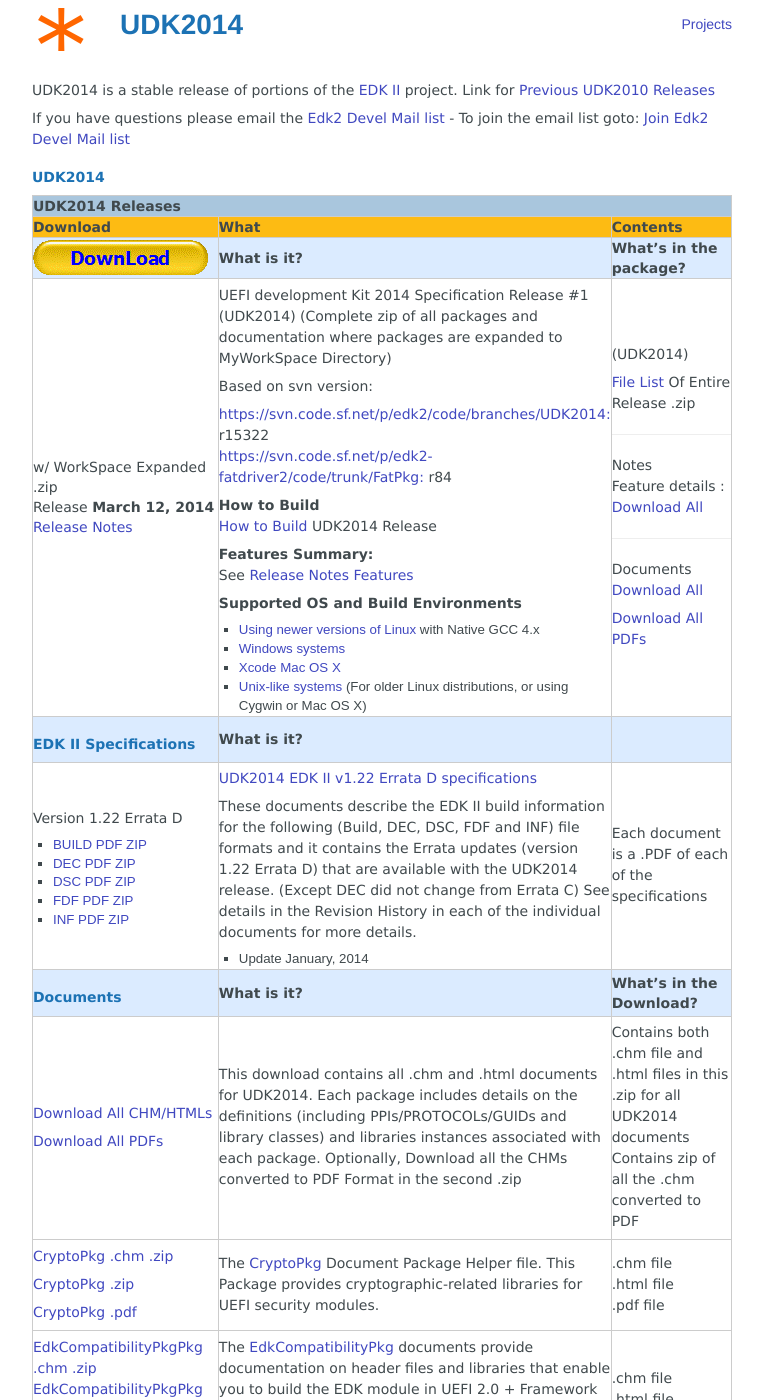
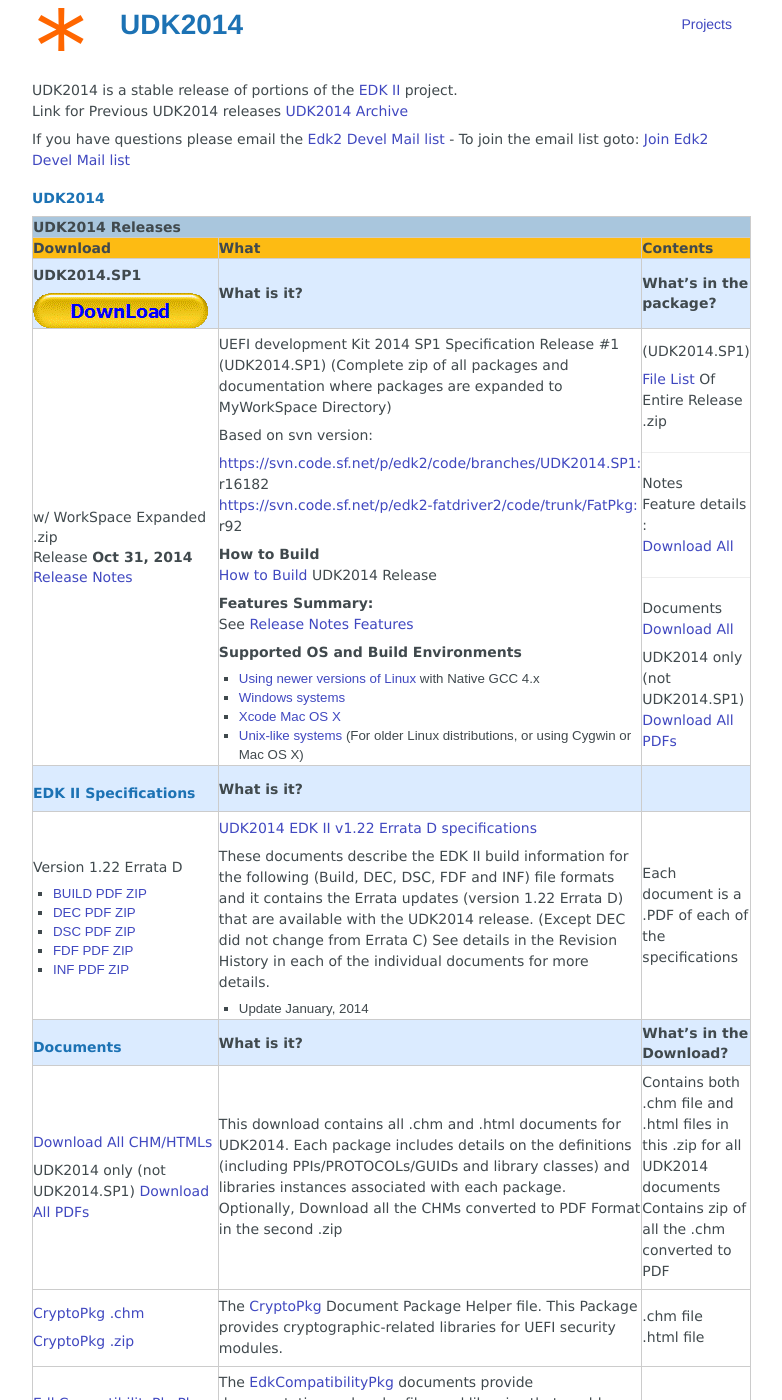
Before and after one commit to tianocore/tianocore.github.io, a Jekyll site: the page built from udk2014/index.md, in a window 1280 px wide and 1400 px high. Shown: the whole window, without its empty margins (258-1040 px from the left). Built offline with Jekyll 4.4.1, drawn with Linux system fonts in a browser that asks for light colours; nearby versions of some CDN libraries; some of the changed text lies outside the part shown.

Commit message:
Update for UDK2014.SP1

```diff
--- a/udk2014/index.md
+++ b/udk2014/index.md
@@ -6,7 +6,8 @@ redirect_from: "/udk2014.html"
 {% include site-links.md %}
 
 UDK2014 is a stable release of portions of the [EDK II] project.
-Link for [Previous UDK2010 Releases]({{wiki}}/Previous_UDK2010_Releases)
+<br>
+Link for  Previous UDK2014 releases <a href="http://tianocore.github.io/udk2014/Archive/">UDK2014 Archive</a>
 
 If you have questions please email the [Edk2 Devel Mail list](mailto:edk2-devel@lists.sourceforge.net?subject=UDK2014%20Question) - To join the email list goto: [Join Edk2 Devel Mail list](http://lists.sourceforge.net/lists/listinfo/edk2-devel)
 
@@ -25,7 +26,8 @@ If you have questions please email the [Edk2 Devel Mail list](mailto:edk2-devel@
 
   <tr>
     <th>
-      <a href="https://sourceforge.net/projects/edk2/files/UDK2014_Releases/UDK2014/UDK2014.Complete.MyWorkSpace.zip/download">
+     <p><b>UDK2014.SP1</b></p>
+      <a href="https://sourceforge.net/projects/edk2/files/UDK2014_Releases/UDK2014.SP1/UDK2014.SP1.Complete.MyWorkSpace.zip/download">
       <img src="https://raw.githubusercontent.com/tianocore/tianocore.github.io/master/images/DownLoad-button.gif" /></a>
     </th>
     <th> What is it? </th>
@@ -35,18 +37,18 @@ If you have questions please email the [Edk2 Devel Mail list](mailto:edk2-devel@
   <tr>
     <td>
       w/ WorkSpace Expanded .zip<br/>
-      Release <b>March 12, 2014</b><br/>
-      <a href="{{edk2files}}/UDK2014_Releases/UDK2014/UDK2014-ReleaseNotes-MyWorkSpace.txt/download">Release Notes</a>
+      Release <b>Oct 31, 2014</b><br/>
+      <a href="{{edk2files}}/UDK2014_Releases/UDK2014.SP1/UDK2014.SP1-ReleaseNotes-MyWorkSpace.txt/download">Release Notes</a>
     </td>
     <td>
-      <p>UEFI development Kit 2014 Specification Release #1 (UDK2014) (Complete zip of all packages and documentation where packages are expanded to MyWorkSpace Directory)<br/></p>
+      <p>UEFI development Kit 2014 SP1 Specification Release #1 (UDK2014.SP1) (Complete zip of all packages and documentation where packages are expanded to MyWorkSpace Directory)<br/></p>
       <p>Based on svn version:<br/></p>
-      <p><a class="externallink" href="https://svn.code.sf.net/p/edk2/code/branches/UDK2014:" rel="nofollow" title="https://svn.code.sf.net/p/edk2/code/branches/UDK2014:">https://svn.code.sf.net/p/edk2/code/branches/UDK2014:</a> r15322<br/>
-      <a class="externallink" href="https://svn.code.sf.net/p/edk2-fatdriver2/code/trunk/FatPkg:" rel="nofollow" title="https://svn.code.sf.net/p/edk2-fatdriver2/code/trunk/FatPkg:">https://svn.code.sf.net/p/edk2-fatdriver2/code/trunk/FatPkg:</a> r84<br/></p>
+      <p><a class="externallink" href="https://svn.code.sf.net/p/edk2/code/branches/UDK2014.SP1:" rel="nofollow" title="https://svn.code.sf.net/p/edk2/code/branches/UDK2014.SP1:">https://svn.code.sf.net/p/edk2/code/branches/UDK2014.SP1:</a> r16182<br/>
+      <a class="externallink" href="https://svn.code.sf.net/p/edk2-fatdriver2/code/trunk/FatPkg:" rel="nofollow" title="https://svn.code.sf.net/p/edk2-fatdriver2/code/trunk/FatPkg:">https://svn.code.sf.net/p/edk2-fatdriver2/code/trunk/FatPkg:</a> r92<br/></p>
       <p><b>How to Build</b><br/>
       <a href="{{wiki}}/UDK2014_How-to-Build" title="UDK2014_How-to-Build">How to Build</a> UDK2014 Release<br/></p>
       <p><b>Features Summary:</b><br/>
-      See <a class="externallink" href="{{edk2files}}/UDK2014_Releases/UDK2014/UDK2014-Features.txt/download" rel="nofollow" title="{{edk2files}}/UDK2014_Releases/UDK2014/UDK2014-Features.txt/download">Release Notes Features</a><br/></p>
+      See <a class="externallink" href="{{edk2files}}/UDK2014_Releases/UDK2014.SP1/UDK2014.SP1-Features.txt/download" rel="nofollow" title="{{edk2files}}/UDK2014_Releases/UDK2014.SP1/UDK2014.SP1-Features.txt/download">Release Notes Features</a><br/></p>
       <p><b>Supported OS and Build Environments</b></p>
 
       <ul>
@@ -56,15 +58,16 @@ If you have questions please email the [Edk2 Devel Mail list](mailto:edk2-devel@
         <li><a href="{{wiki}}/Unix-like_systems" title="Unix-like systems">Unix-like systems</a> (For older Linux distributions, or using Cygwin or Mac OS X)</li></ul>
     </td>
     <td>
-      <p>(UDK2014)<br/></p>
-      <p><a class="externallink" href="{{edk2files}}/UDK2014_Releases/UDK2014/UDK2014-FilesList.txt/download" rel="nofollow" title="{{edk2files}}/UDK2014_Releases/UDK2014/UDK2014-FilesList.txt/download">File List</a>
+      <p>(UDK2014.SP1)<br/></p>
+      <p><a class="externallink" href="{{edk2files}}/UDK2014_Releases/UDK2014.SP1/UDK2014.SP1-FilesList.txt/download" rel="nofollow" title="{{edk2files}}/UDK2014_Releases/UDK2014.SP1/UDK2014.SP1-FilesList.txt/download">File List</a>
       Of Entire Release .zip </p><hr/>
       <p>Notes<br/>
       Feature details : <br/>
-      <a class="externallink" href="{{edk2files}}/UDK2014_Releases/UDK2014/UDK2014.Notes.zip/download" rel="nofollow" title="{{edk2files}}/UDK2014_Releases/UDK2014/UDK2014.Notes.zip/download">Download All</a></p><hr/>
+      <a class="externallink" href="{{edk2files}}/UDK2014_Releases/UDK2014.SP1/UDK2014.SP1.Notes.zip/download" rel="nofollow" title="{{edk2files}}/UDK2014_Releases/UDK2014.SP1/UDK2014.SP1.Notes.zip/download">Download All</a></p><hr/>
       <p>Documents<br/>
-      <a class="externallink" href="{{edk2files}}/UDK2014_Releases/UDK2014/UDK2014.Documents.zip/download" rel="nofollow" title="{{edk2files}}/UDK2014_Releases/UDK2014/UDK2014.Documents.zip/download">Download All</a><br/></p>
-      <p><a class="externallink" href="{{edk2files}}/EDK_II_Libraries/UDK2014/UDK2014_Documents_PDF.zip/download" rel="nofollow" title="{{edk2files}}/EDK_II_Libraries/UDK2014/UDK2014_Documents_PDF.zip/download">Download All PDFs</a><br/></p>
+      <a class="externallink" href="{{edk2files}}/UDK2014_Releases/UDK2014.SP1/UDK2014.SP1.Documents.zip/download" rel="nofollow" title="{{edk2files}}/UDK2014_Releases/UDK2014.SP1/UDK2014.SP1.Documents.zip/download">Download All</a><br/></p>
+      <p> UDK2014 only (not UDK2014.SP1)
+      <a class="externallink" href="{{edk2files}}/EDK_II_Libraries/UDK2014/UDK2014_Documents_PDF.zip/download" rel="nofollow" title="{{edk2files}}/EDK_II_Libraries/UDK2014/UDK2014_Documents_PDF.zip/download">Download All PDFs</a><br/></p>
     </td>
   </tr>
 
@@ -106,8 +109,8 @@ If you have questions please email the [Edk2 Devel Mail list](mailto:edk2-devel@
 
   <tr>
     <td>
-      <p><a class="externallink" href="https://sourceforge.net/projects/edk2/files/UDK2014_Releases/UDK2014/UDK2014.Documents.zip/download" rel="nofollow" title="https://sourceforge.net/projects/edk2/files/UDK2014_Releases/UDK2014/UDK2014.Documents.zip/download">Download All CHM/HTMLs</a></p>
-      <p><a class="externallink" href="{{edk2files}}/EDK_II_Libraries/UDK2014/UDK2014_Documents_PDF.zip/download" rel="nofollow" title="{{edk2files}}/EDK_II_Libraries/UDK2014/UDK2014_Documents_PDF.zip/download">Download All PDFs</a></p>
+      <p><a class="externallink" href="https://sourceforge.net/projects/edk2/files/UDK2014_Releases/UDK2014.SP1/UDK2014.SP1.Documents.zip/download" rel="nofollow" title="https://sourceforge.net/projects/edk2/files/UDK2014_Releases/UDK2014.SP1/UDK2014.SP1.Documents.zip/download">Download All CHM/HTMLs</a></p>
+      <p> UDK2014 only (not UDK2014.SP1)  <a class="externallink" href="{{edk2files}}/EDK_II_Libraries/UDK2014/UDK2014_Documents_PDF.zip/download" rel="nofollow" title="{{edk2files}}/EDK_II_Libraries/UDK2014/UDK2014_Documents_PDF.zip/download">Download All PDFs</a></p>
     </td>
     <td>
       <p>This download contains all .chm and .html documents for UDK2014.  Each package includes details on the definitions (including PPIs/PROTOCOLs/GUIDs and library classes) and libraries instances associated with each package.  Optionally, Download all the CHMs converted to PDF Format in the second .zip</p>
@@ -120,9 +123,8 @@ If you have questions please email the [Edk2 Devel Mail list](mailto:edk2-devel@
 
   <tr>
     <td>
-      <p><a class="externallink" href="{{edk2files}}/EDK_II_Libraries/UDK2014/CryptoPkg%20Document.chm.zip/download" rel="nofollow" title="{{edk2files}}/EDK_II_Libraries/UDK2014/CryptoPkg%20Document.chm.zip/download">CryptoPkg .chm .zip</a></p>
-      <p><a class="externallink" href="{{edk2files}}/EDK_II_Libraries/UDK2014/CryptoPkg%20Document.zip/download" rel="nofollow" title="{{edk2files}}/EDK_II_Libraries/UDK2014/CryptoPkg%20Document.zip/download">CryptoPkg .zip</a></p>
-      <p><a class="externallink" href="{{edk2files}}/EDK_II_Libraries/UDK2014/CryptoPkg%20Document.pdf/download" rel="nofollow" title="{{edk2files}}/EDK_II_Libraries/UDK2014/CryptoPkg%20Document.pdf/download">CryptoPkg .pdf</a></p>
+      <p><a class="externallink" href="{{edk2files}}/EDK_II_Libraries/UDK2014.SP1/CryptoPkg%20Document.chm/download" rel="nofollow" title="{{edk2files}}/EDK_II_Libraries/UDK2014.SP1/CryptoPkg%20Document.chm/download">CryptoPkg .chm </a></p>
+      <p><a class="externallink" href="{{edk2files}}/EDK_II_Libraries/UDK2014.SP1/CryptoPkg%20Document.zip/download" rel="nofollow" title="{{edk2files}}/EDK_II_Libraries/UDK2014.SP1/CryptoPkg%20Document.zip/download">CryptoPkg .zip</a></p>
     </td>
     <td>
       <p>The <a href="{{wiki}}/CryptoPkg" title="CryptoPkg">CryptoPkg</a> Document Package Helper file. This Package provides cryptographic-related libraries for UEFI security modules.</p>
@@ -130,103 +132,100 @@ If you have questions please email the [Edk2 Devel Mail list](mailto:edk2-devel@
     <td>
       <p>.chm file<br/>
       .html file<br/>
-      .pdf file</p>
+      </p>
     </td>
   </tr>
 
   <tr>
     <td>
-      <p><a class="externallink" href="{{edk2files}}/EDK_II_Libraries/UDK2014/EdkCompatibilityPkg%20Document.chm.zip/download" rel="nofollow" title="{{edk2files}}/EDK_II_Libraries/UDK2014/EdkCompatibilityPkg%20Document.chm.zip/download">EdkCompatibilityPkgPkg .chm .zip</a><br/>
-      <a class="externallink" href="{{edk2files}}/EDK_II_Libraries/UDK2014/EdkCompatibilityPkg%20Document.zip/download" rel="nofollow" title="{{edk2files}}/EDK_II_Libraries/UDK2014/EdkCompatibilityPkg%20Document.zip/download">EdkCompatibilityPkgPkg .zip</a><br/>
-      <a class="externallink" href="{{edk2files}}/EDK_II_Libraries/UDK2014/EdkCompatibilityPkg%20Document.pdf/download" rel="nofollow" title="{{edk2files}}/EDK_II_Libraries/UDK2014/EdkCompatibilityPkg%20Document.pdf/download">EdkCompatibilityPkgPkg .pdf</a></p>
+      <p><a class="externallink" href="{{edk2files}}/EDK_II_Libraries/UDK2014.SP1/EdkCompatibilityPkg%20Document.chm/download" rel="nofollow" title="{{edk2files}}/EDK_II_Libraries/UDK2014.SP1/EdkCompatibilityPkg%20Document.chm/download">EdkCompatibilityPkgPkg .chm </a><br/>
+      <a class="externallink" href="{{edk2files}}/EDK_II_Libraries/UDK2014.SP1/EdkCompatibilityPkg%20Document.zip/download" rel="nofollow" title="{{edk2files}}/EDK_II_Libraries/UDK2014.SP1/EdkCompatibilityPkg%20Document.zip/download">EdkCompatibilityPkgPkg .zip</a><br/>
+      </p>
     </td>
     <td>
       <p>The <a href="{{wiki}}/EdkCompatibilityPkg" title="EdkCompatibilityPkg">EdkCompatibilityPkg</a> documents provide documentation on header files and libraries that enable you to build the EDK module
 in UEFI 2.0 + Framework 0.9x mode. This package also provides Thunk modules that enable Framework 0.9x modules to work with UEFI2.3/PI1.2 EDK II Cores.</p>
     </td>
-    <td> <p>.chm file<br/> .html file<br/> .pdf file </p></td>
+    <td> <p>.chm file<br/> .html file<br/> </p></td>
   </tr>
 
   <tr>
     <td>
-      <p><a class="externallink" href="{{edk2files}}/EDK_II_Libraries/UDK2014/IntelFrameworkModulePkg%20Document.chm/download" rel="nofollow" title="{{edk2files}}/EDK_II_Libraries/UDK2014/IntelFrameworkModulePkg%20Document.chm/download">IntelFrameworkModulePkg .chm</a></p>
-      <p><a class="externallink" href="{{edk2files}}/EDK_II_Libraries/UDK2014/IntelFrameworkModulePkg%20Document.zip/download" rel="nofollow" title="{{edk2files}}/EDK_II_Libraries/UDK2014/IntelFrameworkModulePkg%20Document.zip/download">IntelFrameworkModulePkg .zip</a></p>
-      <p><a class="externallink" href="{{edk2files}}/EDK_II_Libraries/UDK2014/IntelFrameworkModulePkg%20Document.pdf/download" rel="nofollow" title="{{edk2files}}/EDK_II_Libraries/UDK2014/IntelFrameworkModulePkg%20Document.pdf/download">IntelFrameworkModulePkg .pdf</a></p>
+      <p><a class="externallink" href="{{edk2files}}/EDK_II_Libraries/UDK2014.SP1/IntelFrameworkModulePkg%20Document.chm/download" rel="nofollow" title="{{edk2files}}/EDK_II_Libraries/UDK2014.SP1/IntelFrameworkModulePkg%20Document.chm/download">IntelFrameworkModulePkg .chm</a></p>
+      <p><a class="externallink" href="{{edk2files}}/EDK_II_Libraries/UDK2014.SP1/IntelFrameworkModulePkg%20Document.zip/download" rel="nofollow" title="{{edk2files}}/EDK_II_Libraries/UDK2014.SP1/IntelFrameworkModulePkg%20Document.zip/download">IntelFrameworkModulePkg .zip</a></p>
+      <p></p>
     </td>
     <td>
       <p>The <a href="{{wiki}}/IntelFrameworkModulePkg" title="IntelFrameworkModulePkg">IntelFrameworkModulePkg</a> Document Package Helper file. This Package contains the definitions and module implementation
 which follows Intel EFI Framework Specification.</p>
     </td>
-    <td> <p>.chm file<br/> .html file<br/> .pdf file </p></td>
+    <td> <p>.chm file<br/> .html file<br/>  </p></td>
   </tr>
 
   <tr>
     <td>
-      <p><a class="externallink" href="{{edk2files}}/EDK_II_Libraries/UDK2014/IntelFrameworkPkg%20Document.chm.zip/download" rel="nofollow" title="{{edk2files}}/EDK_II_Libraries/UDK2014/IntelFrameworkPkg%20Document.chm.zip/download">IntelFrameworkPkg .chm .zip</a></p>
+      <p><a class="externallink" href="{{edk2files}}/EDK_II_Libraries/UDK2014.SP1/IntelFrameworkPkg%20Document.chm/download" rel="nofollow" title="{{edk2files}}/EDK_II_Libraries/UDK2014/IntelFrameworkPkg%20Document.chm/download">IntelFrameworkPkg .chm </a></p>
       <p><a class="externallink" href="{{edk2files}}/EDK_II_Libraries/UDK2014/IntelFrameworkPkg%20Document.zip/download" rel="nofollow" title="{{edk2files}}/EDK_II_Libraries/UDK2014/IntelFrameworkPkg%20Document.zip/download">IntelFrameworkPkg .zip</a></p>
-      <p><a class="externallink" href="{{edk2files}}/EDK_II_Libraries/UDK2014/IntelFrameworkPkg%20Document.pdf/download" rel="nofollow" title="{{edk2files}}/EDK_II_Libraries/UDK2014/IntelFrameworkPkg%20Document.pdf/download">IntelFrameworkPkg .pdf</a></p>
+
     </td>
     <td>
       The <a href="{{wiki}}/IntelFrameworkPkg" title="IntelFrameworkPkg">IntelFrameworkPkg</a> Document Package Helper file.  This package provides definitions and libraries that comply to Intel Framework Specifications.
     </td>
-    <td> <p>.chm file<br/> .html file<br/> .pdf file </p></td>
+    <td> <p>.chm file<br/> .html file<br/> </p></td>
   </tr>
 
   <tr>
     <td>
-      <p><a class="externallink" href="{{edk2files}}/EDK_II_Libraries/UDK2014/MdeModulePkg%20Document.chm.zip/download" rel="nofollow" title="{{edk2files}}/EDK_II_Libraries/UDK2014/MdeModulePkg%20Document.chm.zip/download">MdeModulePkg .chm .zip</a></p>
-      <p><a class="externallink" href="{{edk2files}}/EDK_II_Libraries/UDK2014/MdeModulePkg%20Document.zip/download" rel="nofollow" title="{{edk2files}}/EDK_II_Libraries/UDK2014/MdeModulePkg%20Document.zip/download">MdeModulePkg .zip</a></p>
-      <p><a class="externallink" href="{{edk2files}}/EDK_II_Libraries/UDK2014/MdeModulePkg%20Document.pdf/download" rel="nofollow" title="{{edk2files}}/EDK_II_Libraries/UDK2014/MdeModulePkg%20Document.pdf/download">MdeModulePkg .pdf</a></p>
+      <p><a class="externallink" href="{{edk2files}}/EDK_II_Libraries/UDK2014.SP1/MdeModulePkg%20Document.chm/download" rel="nofollow" title="{{edk2files}}/EDK_II_Libraries/UDK2014.SP1/MdeModulePkg%20Document.chm/download">MdeModulePkg .chm </a></p>
+      <p><a class="externallink" href="{{edk2files}}/EDK_II_Libraries/UDK2014.SP1/MdeModulePkg%20Document.zip/download" rel="nofollow" title="{{edk2files}}/EDK_II_Libraries/UDK2014.SP1/MdeModulePkg%20Document.zip/download">MdeModulePkg .zip</a></p>
+
     </td>
     <td>
       <p>The <a href="{{wiki}}/MdeModulePkg" title="MdeModulePkg">MdeModulePkg</a> Document Package Helper file. This package provides the modules that conform to UEFI/PI Industry standards.
       It also provides the defintions(including PPIs/PROTOCOLs/GUIDs and library classes)
       and libraries instances, which are used for those modules</p>
     </td>
-    <td> <p>.chm file<br/> .html file<br/> .pdf file</p></td>
+    <td> <p>.chm file<br/> .html file<br/> </p></td>
   </tr>
 
   <tr>
     <td>
-      <p><a class="externallink" href="{{edk2files}}/EDK_II_Libraries/UDK2014/MdePkg%20Document%20With%20Libraries.chm.zip/download" rel="nofollow" title="{{edk2files}}/EDK_II_Libraries/UDK2014/MdePkg%20Document%20With%20Libraries.chm.zip/download">MdePkg w/ Libraries .chm .zip</a></p>
-      <p><a class="externallink" href="{{edk2files}}/EDK_II_Libraries/UDK2014/MdePkg%20Document%20With%20Libraries.zip/download" rel="nofollow" title="{{edk2files}}/EDK_II_Libraries/UDK2014/MdePkg%20Document%20With%20Libraries.zip/download">MdePkg w/ Libraries .zip</a></p>
-      <p><a class="externallink" href="{{edk2files}}/EDK_II_Libraries/UDK2014/MdePkg%20Document%20With%20Libraries.pdf/download" rel="nofollow" title="{{edk2files}}/EDK_II_Libraries/UDK2014/MdePkg%20Document%20With%20Libraries.pdf/download">MdePkg w/ Libraries .pdf</a></p>
-      <p><a class="externallink" href="{{edk2files}}/EDK_II_Libraries/UDK2014/MdePkg%20Document.chm/download" rel="nofollow" title="{{edk2files}}/EDK_II_Libraries/UDK2014/MdePkg%20Document.chm/download">MdePkg .chm</a></p>
-      <p><a class="externallink" href="{{edk2files}}/EDK_II_Libraries/UDK2014/MdePkg%20Document.zip/download" rel="nofollow" title="{{edk2files}}/EDK_II_Libraries/UDK2014/MdePkg%20Document.zip/download">MdePkg  .zip</a></p>
-      <p><a class="externallink" href="{{edk2files}}/EDK_II_Libraries/UDK2014/MdePkg%20Document.pdf/download" rel="nofollow" title="{{edk2files}}/EDK_II_Libraries/UDK2014/MdePkg%20Document.pdf/download">MdePkg  .pdf</a></p>
-    </td>
+      <p><a class="externallink" href="{{edk2files}}/EDK_II_Libraries/UDK2014.SP1/MdePkg%20Document%20With%20Libraries.chm/download" rel="nofollow" title="{{edk2files}}/EDK_II_Libraries/UDK2014.SP1/MdePkg%20Document%20With%20Libraries.chm/download">MdePkg w/ Libraries .chm </a></p>
+      <p><a class="externallink" href="{{edk2files}}/EDK_II_Libraries/UDK2014.SP1/MdePkg%20Document%20With%20Libraries.zip/download" rel="nofollow" title="{{edk2files}}/EDK_II_Libraries/UDK2014.SP1/MdePkg%20Document%20With%20Libraries.zip/download">MdePkg w/ Libraries .zip</a></p>
+
+      <p><a class="externallink" href="{{edk2files}}/EDK_II_Libraries/UDK2014.SP1/MdePkg%20Document.chm/download" rel="nofollow" title="{{edk2files}}/EDK_II_Libraries/UDK2014.SP1/MdePkg%20Document.chm/download">MdePkg .chm</a></p>
+      <p><a class="externallink" href="{{edk2files}}/EDK_II_Libraries/UDK2014.SP1/MdePkg%20Document.zip/download" rel="nofollow" title="{{edk2files}}/EDK_II_Libraries/UDK2014.SP1/MdePkg%20Document.zip/download">MdePkg  .zip</a></p>
+         </td>
     <td>
       <p>The <a href="{{wiki}}/MdePkg" title="MdePkg">MdePkg</a> Document Package Helper file. This Package provides all definitions(including functions, MACROs, structures and library classes)
       and libraries instances, which are defined in MDE Specification.
       It also provides the definitions(including PPIs/PROTOCOLs/GUIDs) of
       EFI1.10/UEFI2.4/PI1.3 and some Industry Standards.</p>
     </td>
-    <td> <p>.chm file<br/> .html file<br/> .pdf file<br/> .chm file<br/> .html file<br/> .pdf file</p></td>
+    <td> <p>.chm file<br/> .html file<br/> <br/> .chm file<br/> .html file<br/></p></td>
   </tr>
 
   <tr>
     <td>
-      <p><a class="externallink" href="{{edk2files}}/EDK_II_Libraries/UDK2014/NetworkPkg%20Document%20With%20Modules.chm.zip/download" rel="nofollow" title="{{edk2files}}/EDK_II_Libraries/UDK2014/NetworkPkg%20Document%20With%20Modules.chm.zip/download">NetworkPkg.chm .zip</a></p>
-      <p><a class="externallink" href="{{edk2files}}/EDK_II_Libraries/UDK2014/NetworkPkg%20Document%20With%20Modules.zip/download" rel="nofollow" title="{{edk2files}}/EDK_II_Libraries/UDK2014/NetworkPkg%20Document%20With%20Modules.zip/download">NetworkPkg.zip</a></p>
-      <p><a class="externallink" href="{{edk2files}}/EDK_II_Libraries/UDK2014/NetworkPkg%20Document%20With%20Modules.pdf/download" rel="nofollow" title="{{edk2files}}/EDK_II_Libraries/UDK2014/NetworkPkg%20Document%20With%20Modules.pdf/download">NetworkPkg.pdf</a></p>
-    </td>
+      <p><a class="externallink" href="{{edk2files}}/EDK_II_Libraries/UDK2014.SP1/NetworkPkg%20Document%20With%20Modules.chm/download" rel="nofollow" title="{{edk2files}}/EDK_II_Libraries/UDK2014.SP1/NetworkPkg%20Document%20With%20Modules.chm/download">NetworkPkg.chm </a></p>
+      <p><a class="externallink" href="{{edk2files}}/EDK_II_Libraries/UDK2014.SP1/NetworkPkg%20Document%20With%20Modules.zip/download" rel="nofollow" title="{{edk2files}}/EDK_II_Libraries/UDK2014.SP1/NetworkPkg%20Document%20With%20Modules.zip/download">NetworkPkg.zip</a></p>
+       </td>
     <td>
       <p>The <a href="{{wiki}}/NetworkPkg" title="NetworkPkg">NetworkPkg</a> Document Package Helper file. This package provides network modules that conform to UEFI 2.2 specification.</p>
     </td>
-    <td> <p>.chm file<br/> .html file<br/> .pdf file</p></td>
+    <td> <p>.chm file<br/> .html file<br/></p></td>
   </tr>
 
   <tr>
     <td>
-      <p><a class="externallink" href="{{edk2files}}/EDK_II_Libraries/UDK2014/SecurityiPkg%20Document%20With%20Modules.chm.zip/download" rel="nofollow" title="{{edk2files}}/EDK_II_Libraries/UDK2014/SecurityiPkg%20Document%20With%20Modules.chm.zip/download">SecurityPkg.chm .zip</a></p>
-      <p><a class="externallink" href="{{edk2files}}/EDK_II_Libraries/UDK2014/SecurityiPkg%20Document%20With%20Modules.zip/download" rel="nofollow" title="{{edk2files}}/EDK_II_Libraries/UDK2014/SecurityiPkg%20Document%20With%20Modules.zip/download">SecurityPkg.zip</a></p>
-      <p><a class="externallink" href="{{edk2files}}/EDK_II_Libraries/UDK2014/SecurityiPkg%20Document%20With%20Modules.pdf/download" rel="nofollow" title="{{edk2files}}/EDK_II_Libraries/UDK2014/SecurityiPkg%20Document%20With%20Modules.pdf/download">SecurityPkg.pdf</a></p>
-    </td>
+      <p><a class="externallink" href="{{edk2files}}/EDK_II_Libraries/UDK2014.SP1/SecurityiPkg%20Document%20With%20Modules.chm/download" rel="nofollow" title="{{edk2files}}/EDK_II_Libraries/UDK2014.SP1/SecurityiPkg%20Document%20With%20Modules.chm/download">SecurityPkg.chm </a></p>
+      <p><a class="externallink" href="{{edk2files}}/EDK_II_Libraries/UDK2014.SP1/SecurityiPkg%20Document%20With%20Modules.zip/download" rel="nofollow" title="{{edk2files}}/EDK_II_Libraries/UDK2014.SP1/SecurityiPkg%20Document%20With%20Modules.zip/download">SecurityPkg.zip</a></p>
+          </td>
     <td>
       <p>The <a href="{{wiki}}/SecurityPkg" title="SecurityPkg">SecurityPkg</a> Document Package Helper file. This package includes the security drivers, defintions(including PPIs/PROTOCOLs/GUIDs
       and library classes) and libraries instances</p>
     </td>
-    <td> <p>.chm file<br/> .html file<br/> .pdf file</p></td>
+    <td> <p>.chm file<br/> .html file<br/> </p></td>
   </tr>
 
   <tr>
```
